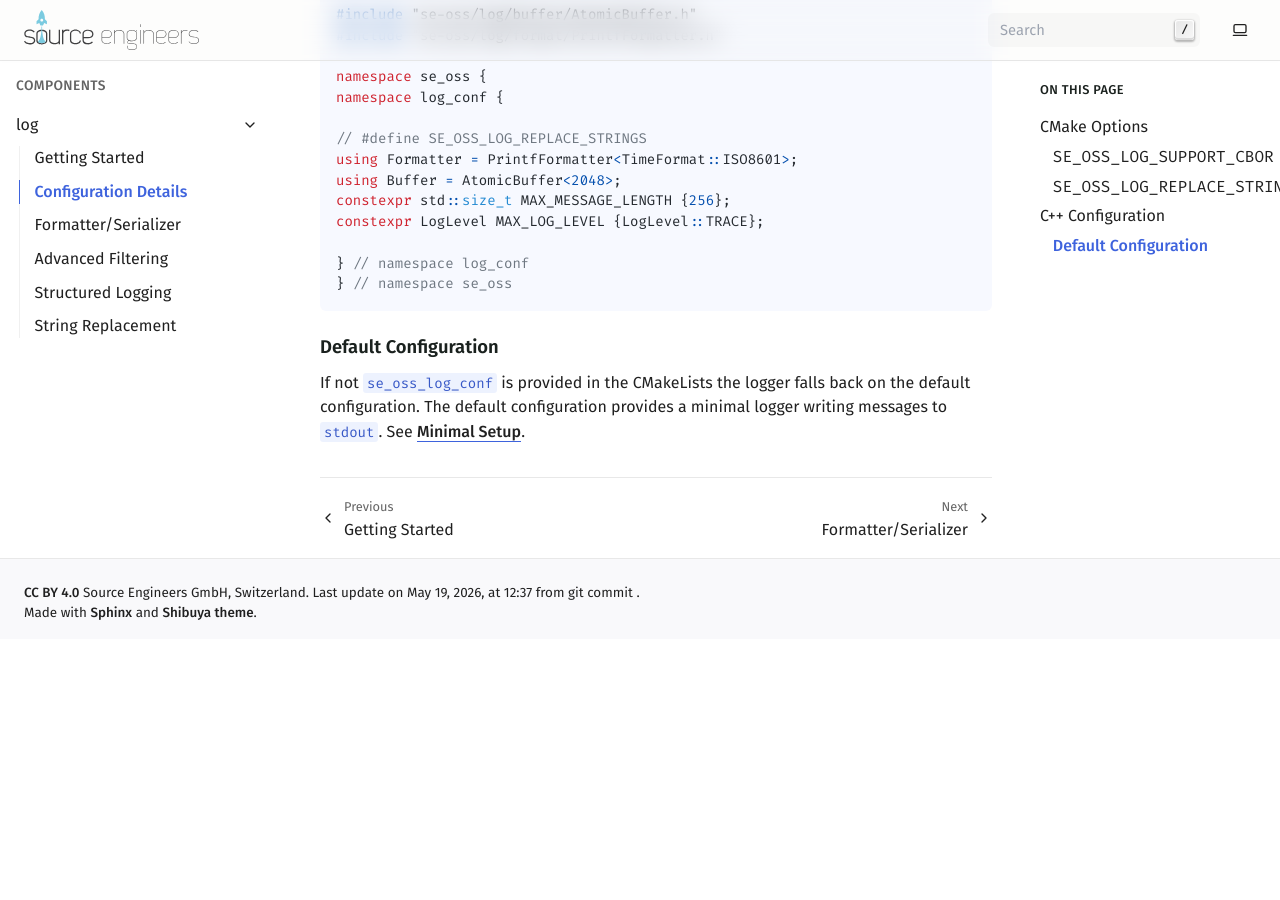
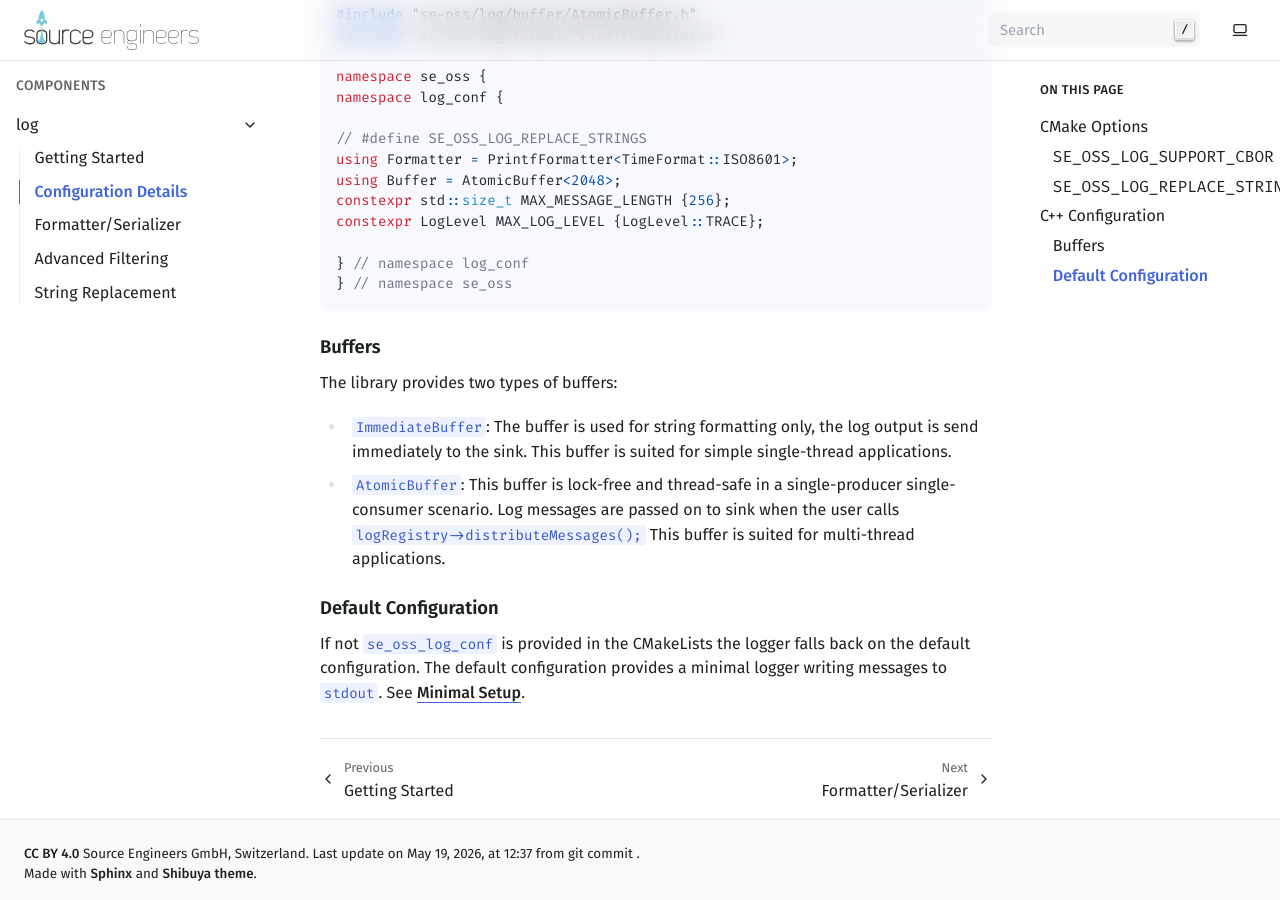
Before and after one commit to sourceengineers/se-oss, a Sphinx documentation site: the page built from doc/log/configuration.rst, in a window 1280 px wide and 900 px high, scrolled down 2048 px. Built offline with Sphinx 7.4.7, drawn with Linux system fonts in a browser that asks for light colours; the version number could not be read and is left out; before the commit the page ends 2687 px from its top, so only the background shows below that.

```diff
--- a/doc/log/configuration.rst
+++ b/doc/log/configuration.rst
@@ -121,6 +121,18 @@
     } // namespace se_oss
 
 
+Buffers
+^^^^^^^
+
+The library provides two types of buffers:
+
+* ``ImmediateBuffer``: The buffer is used for string formatting only, the log output is send immediately to the sink.
+  This buffer is suited for simple single-thread applications.
+* ``AtomicBuffer``: This buffer is lock-free and thread-safe in a single-producer single-consumer scenario.
+  Log messages are passed on to sink when the user calls ``logRegistry->distributeMessages();``
+  This buffer is suited for multi-thread applications.
+
+
 .. _default_conf:
 
 Default Configuration
--- a/doc/log/index.rst
+++ b/doc/log/index.rst
@@ -23,5 +23,5 @@
     configuration
     formatter
     filtering
-    structured-log
     resource-replacement
+..     structured-log
```
Also changed, not shown: doc/log/getting-started.rst (+10 -10 lines), doc/log/resource-replacement.rst (+108 -9 lines).
